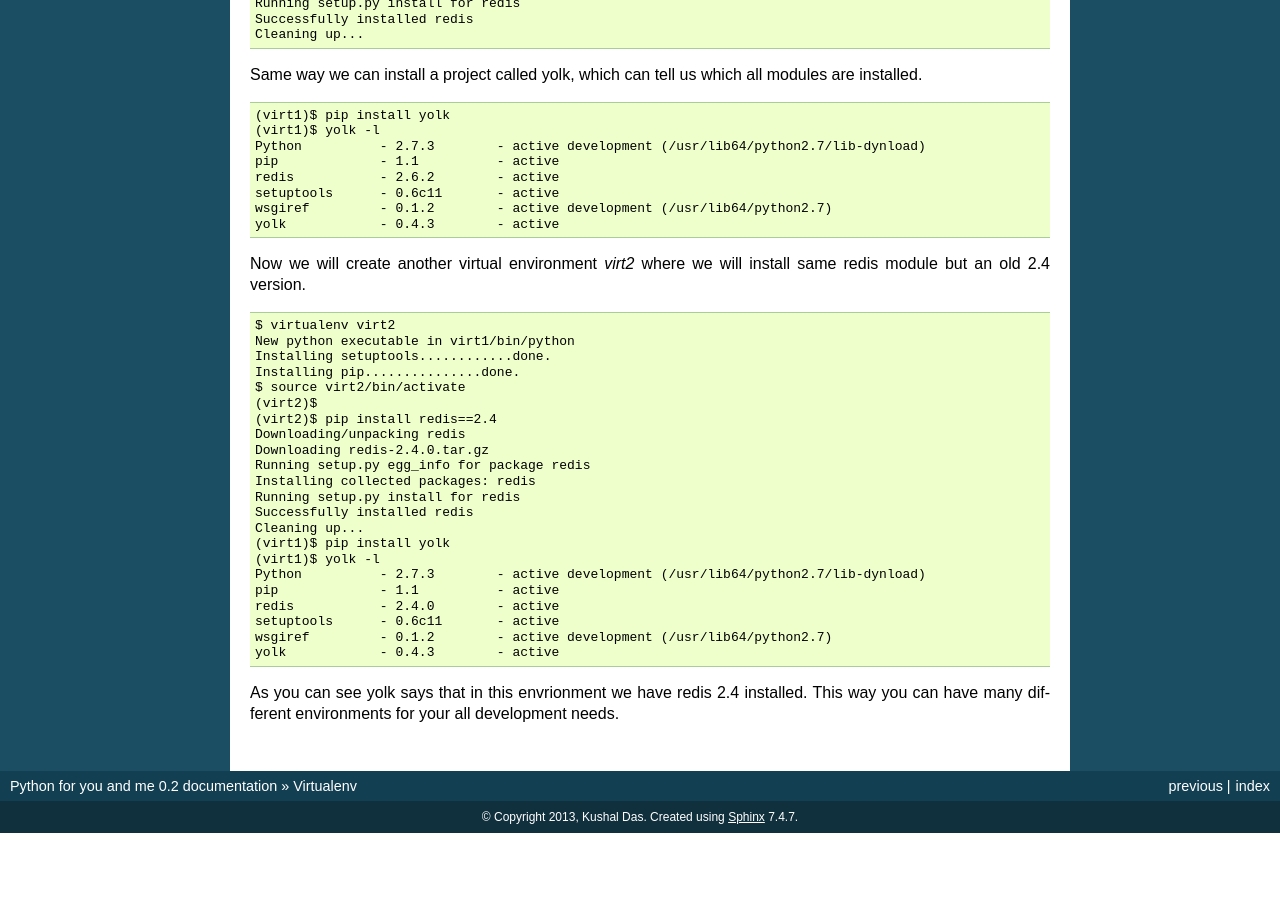
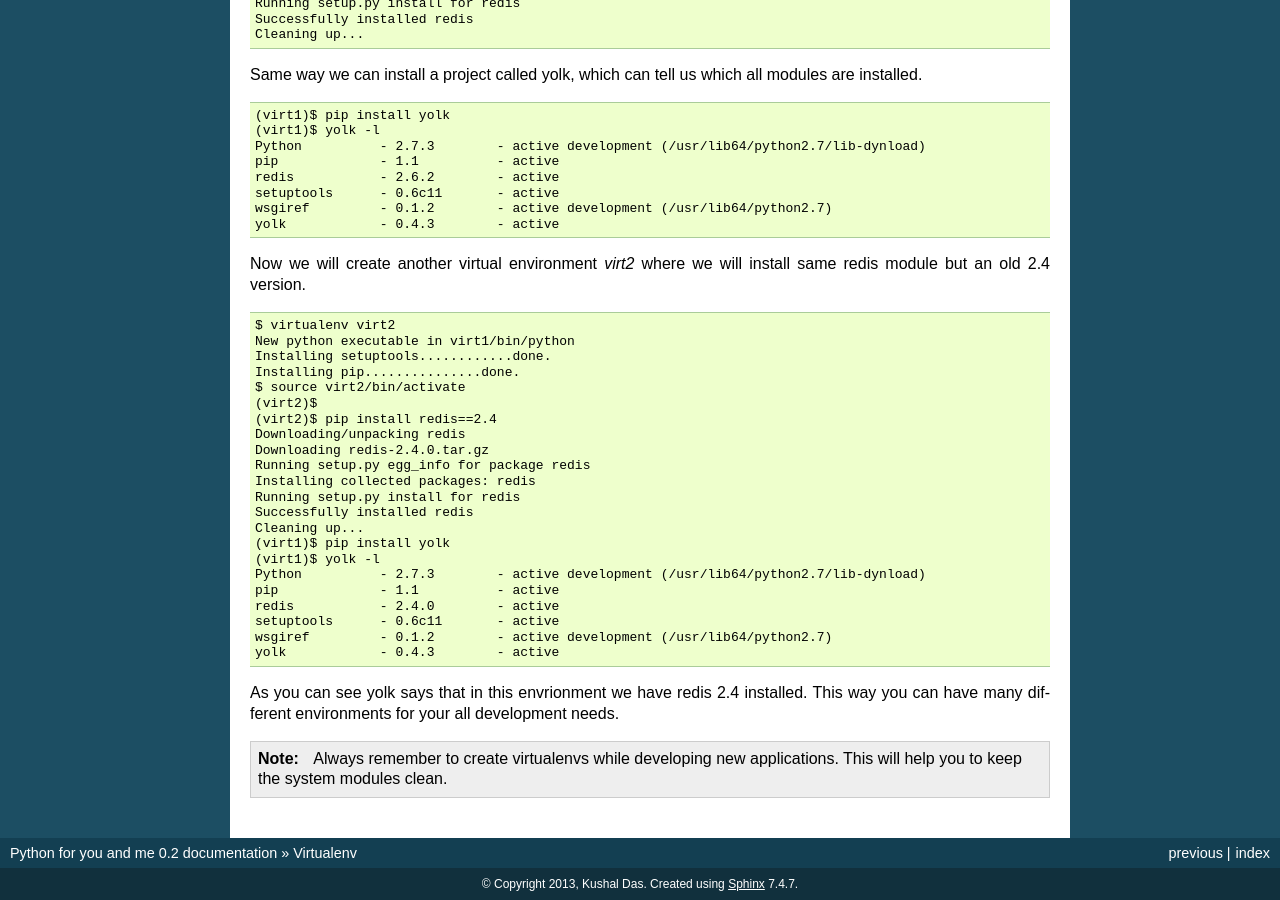
Before and after one commit to kushaldas/pym, a Sphinx documentation site: the page built from docs/virtualenv.rst, in a window 1280 px wide and 900 px high, scrolled down 999 px. Built offline with Sphinx 7.4.7, drawn with Linux system fonts in a browser that asks for light colours; formulas are drawn with MathJax 3; before the commit the page ends 1832 px from its top, so only the background shows below that.

Commit message:
Adds note to keep in mind to use virtualenvs.

```diff
--- a/docs/virtualenv.rst
+++ b/docs/virtualenv.rst
@@ -106,3 +106,5 @@ Now we will create another virtual environment *virt2* where we will install sam
     yolk            - 0.4.3        - active
 
 As you can see yolk says that in this envrionment we have redis 2.4 installed. This way you can have many different environments for your all development needs.
+
+.. note:: Always remember to create virtualenvs while developing new applications. This will help you to keep the system modules clean.
```
